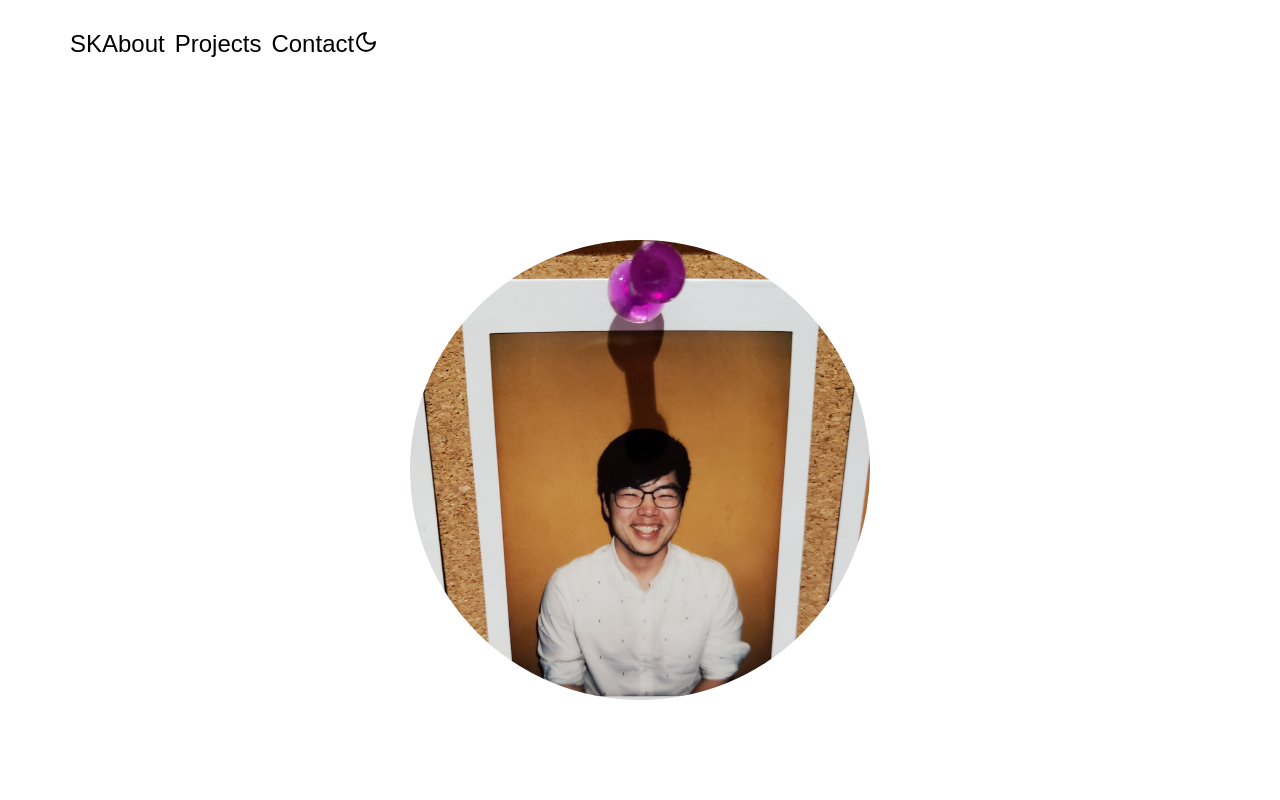
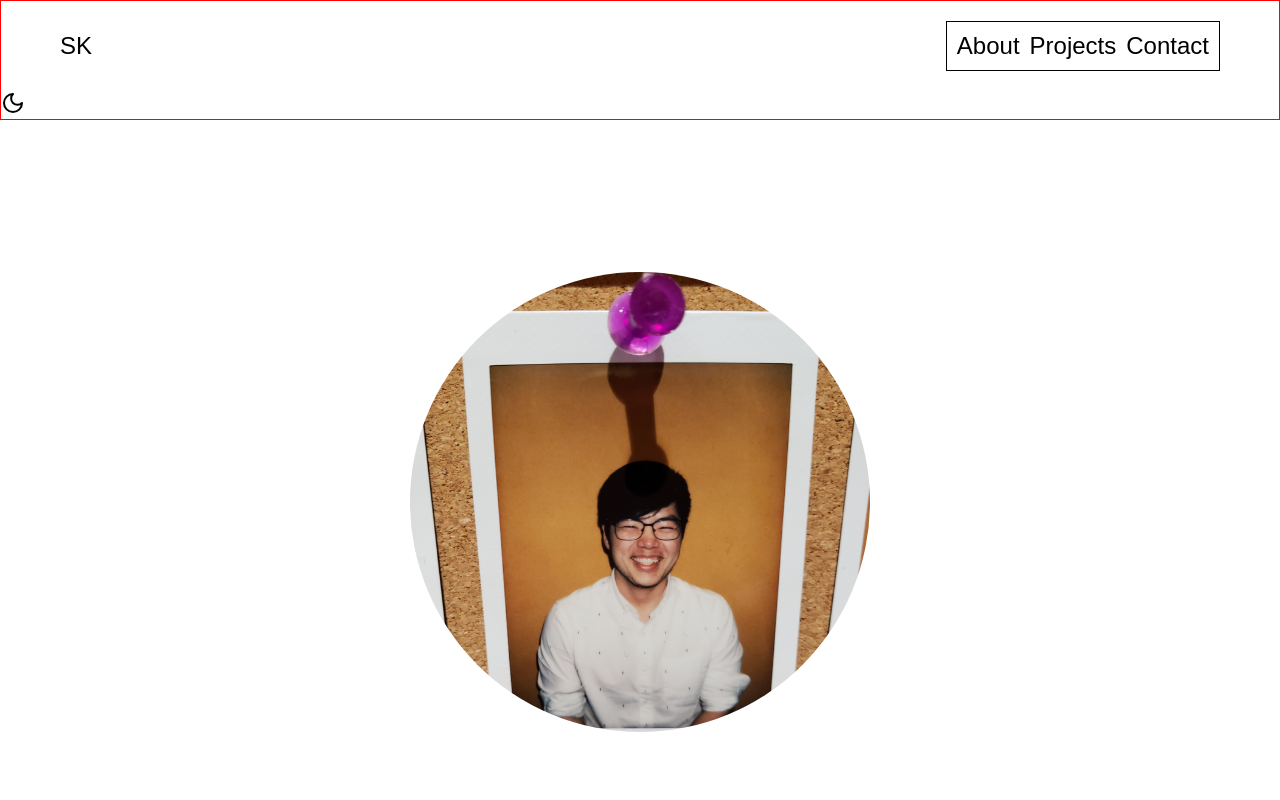
Before and after one commit to seung0708/seung0708.github.io, a React (Vite) app: page / in a window 1280 px wide. Shown: the top 800 px of the page. Built offline with nearby package versions, Linux system fonts and the light colour scheme.

Commit message:
fixed the header nav links and logo positions

```diff
--- a/src/components/Header.jsx
+++ b/src/components/Header.jsx
@@ -24,21 +24,20 @@ const Header = ({darkMode, setDarkMode}) => {
   return (
     <header>
         <div className="container">
+          <div className="logo">SK</div>
           <nav className="desktop_nav">
-                <div className="logo">SK</div>
             <ul className="nav_links">
               <li className="nav_link"><a href="#about">About</a></li>
               <li className="nav_link"><a href="#projects">Projects</a></li>
               <li className="nav_link"><a href="#contact">Contact</a></li>
             </ul>
+          </nav>
+        </div>
         <div className='switch'>
           <button onClick={handleToggleClick}>
             {!darkMode ? <Sun style={{color: '#FFF'}} /> : <Moon /> }
           </button>
         </div>
-            </nav>
-        </div>
-
     </header>
   )
 }
--- a/src/styles.css
+++ b/src/styles.css
@@ -56,6 +56,7 @@ section {
 /* Header */
 
 header {
+    border: 1px solid red;
     position: relative;
     margin-bottom: 32px;
 }
@@ -63,9 +64,11 @@ header {
 header .container {
     display: flex;
     justify-content: space-between;
+    align-items: center;
 }
 
 nav {
+    border: 1px solid black;
     display: flex;
     justify-content: space-between;
     padding: 10px;
```
Also changed, not shown: src/components/Overlay.jsx (deleted, +0 -7 lines). Lines whose indentation alone changed are shown as unchanged.
